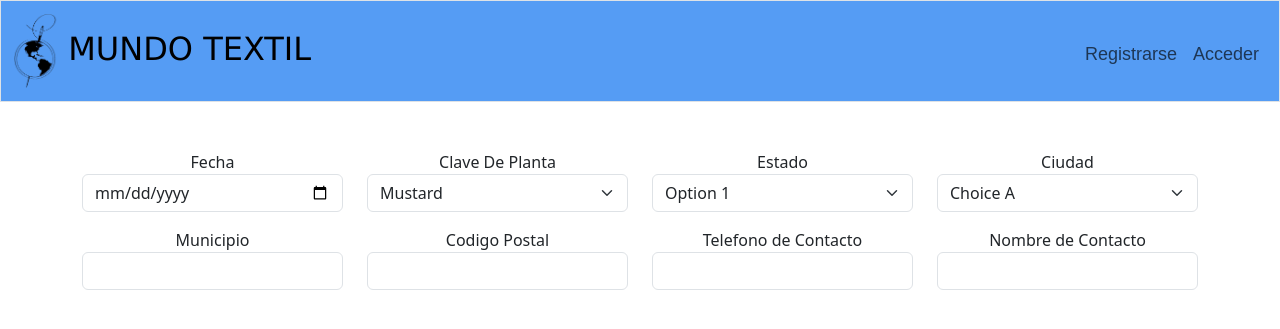
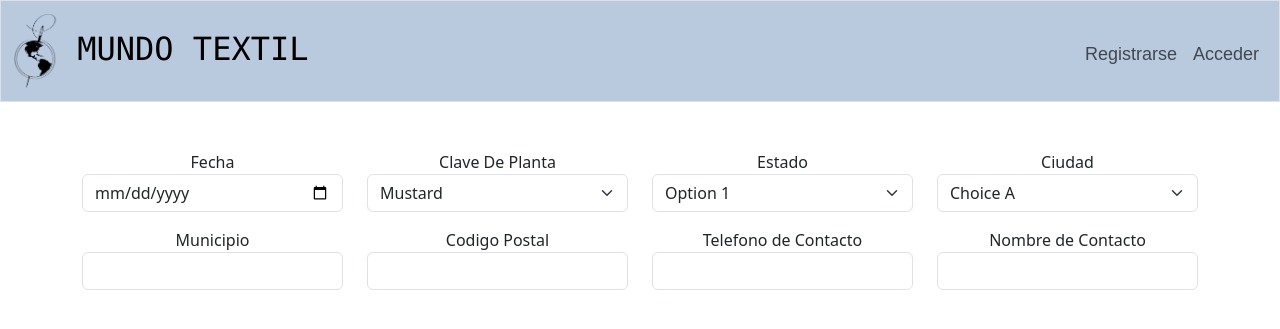
Before and after one commit to Vizard16/CS50-Final-project, a Flask app: page /release in a window 1280 px wide. Shown: the top 329 px of the page. Run offline with Flask 3, Linux system fonts and the light colour scheme; some libraries are stand-ins or nearby versions.

Commit message:
Changed Colors

```diff
--- a/static/styles.css
+++ b/static/styles.css
@@ -2,7 +2,7 @@
 nav .navbar-brand
 {
     font-size: xx-large;
-    font-family: 'Verdana', Monospace;
+    font-family: 'Monaco', Monospace;
 }
 
 /* Font type for navigation links */
@@ -31,7 +31,7 @@ nav .navbar-brand .green
 
 /* Modify the background color */
 .bg-custom {
-    background-color: #559cf4;
+    background-color: #b9cadf;
 }
 
 .bg-custom-dark {
```
